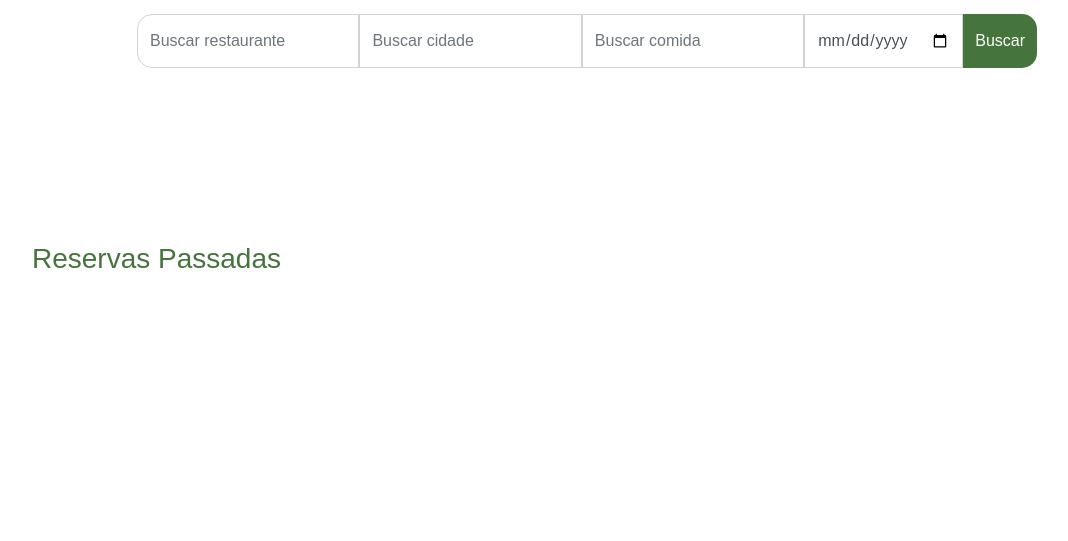
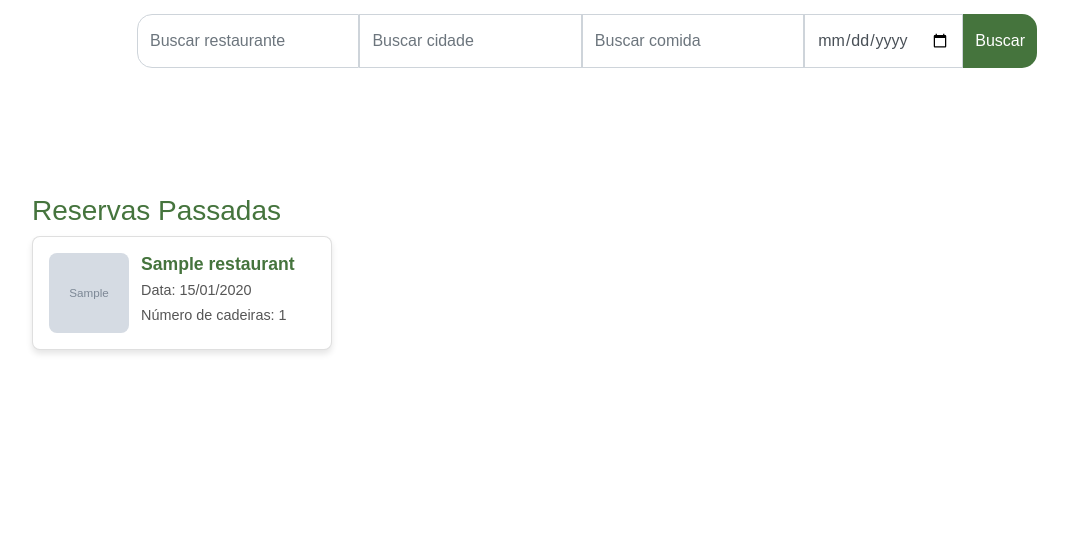
Before and after one commit to Thiago1803/EventosRestaurantesDjango, a Django app: page /vagas/ver_minhas_reservas/ in a window 1280 px wide. Shown: the part 173-714 px from the top of the page, without its empty margins (53-1121 px from the left). Run offline with Django 5.2, Linux system fonts and the light colour scheme; a user stored in the database is signed in; tables that the repository leaves empty hold one stand-in row (values such as "Sample post"); grey boxes marked "Sample" are stand-in pictures; parts of the project's set-up code (start-up, migrations or seed data) failed here and were passed over; some libraries are stand-ins or nearby versions.

Commit message:
commit15- colocando foto dos restaurantes em minhas reservas

```diff
--- a/reservations/templates/minhas_reservas.html
+++ b/reservations/templates/minhas_reservas.html
@@ -47,22 +47,23 @@
             {% if not reservas_ativas and not reservas_passadas %}
                 <p>Você ainda não fez nenhuma reserva.</p>
             {% else %}
+
+                {% if reservas_ativas %}
                     <div>
-                    {% if reservas_ativas %}
                         <h3>Reservas Ativas</h3>
                         {% for reservation in reservas_ativas %}
                             {% include "components/reservations.html" %}
                         {% endfor %}
+                    </div>
                 {% endif %}
-                </div>
+                {% if reservas_passadas %}
                     <div class="mt-5">
-                    {% if reservas_passadas %}
                         <h3>Reservas Passadas</h3>
-                        {% for reservation in reservas_ativas %}
+                        {% for reservation in reservas_passadas %}
                             {% include "components/reservations.html" %}
                         {% endfor %}
+                    </div>
                 {% endif %}
-                </div>
             {% endif %}
         </div>
         <br><br>
--- a/reservations/views.py
+++ b/reservations/views.py
@@ -6,6 +6,7 @@ from django.db.models import Sum
 from django.contrib import messages
 from django.utils import timezone
 from datetime import datetime
+from django.conf import settings
 
 
 def ver_vagas(request, restaurante_id):
@@ -97,7 +98,7 @@ def ver_minhas_reservas(request):
     # Filtra as reservas feitas por este usuário
     reservations = (
         Reservations.objects.filter(client=client)
-        .values('date_reservation', 'restaurant__name')  # Agrupa por data e restaurante
+        .values('date_reservation', 'restaurant__name', 'restaurant__image')  # Agrupa por data e restaurante
         .annotate(total_reservations=Sum('number_reservations'))
     )
 
@@ -108,6 +109,7 @@ def ver_minhas_reservas(request):
     return render(request, 'minhas_reservas.html', {
         'reservas_ativas': reservas_ativas,
         'reservas_passadas': reservas_passadas,
+        'MEDIA_URL': settings.MEDIA_URL
     })
 
 
--- a/templates/components/reservations.html
+++ b/templates/components/reservations.html
@@ -36,7 +36,7 @@
 </style>
 
 <div class="card">
-    <img src="https://a0.muscache.com/im/pictures/d727f355-3f10-44b5-9750-d1efca2438fc.jpg?im_w=960&im_format=avif" alt="Imagem do local">
+    <img src="{{ MEDIA_URL }}{{ reservation.restaurant__image }}" alt="{{ reservation.restaurant__name }}">
     <div class="card-content">
         <h3>{{ reservation.restaurant__name }}</h3>
         <p>Data: {{ reservation.date_reservation|date:"d/m/Y" }} </p>
```
Lines whose indentation alone changed are shown as unchanged.
